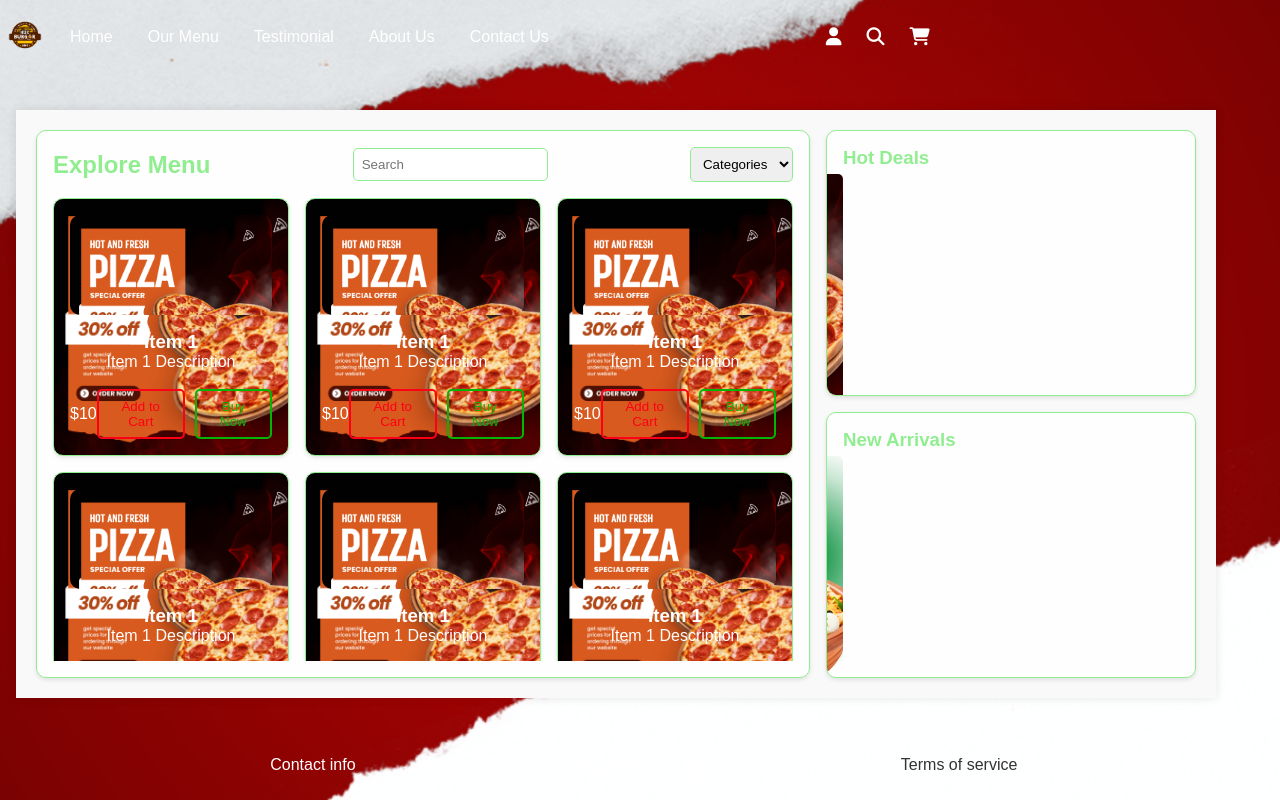
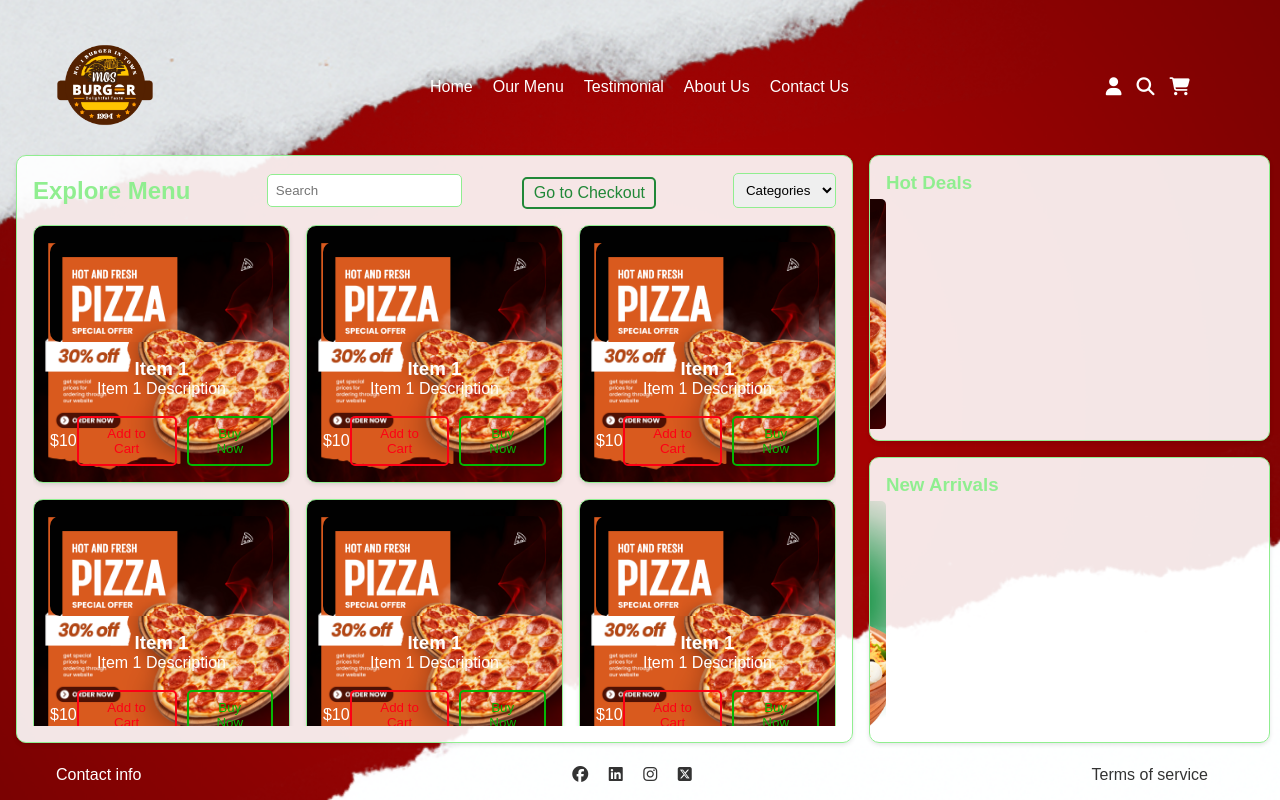
Before and after one commit to isuruwijewardhana/MOS-BURGERS-Web, a plain HTML site: page menu.html in a window 1280 px wide. Drawn offline with Linux system fonts and the light colour scheme.

Commit message:
seventh commit

```diff
--- a/app.js
+++ b/app.js
@@ -50,3 +50,11 @@ document.addEventListener('DOMContentLoaded', function() {
         setInterval(showNextNewItem, 3000);
     }
 });
+
+document.addEventListener('DOMContentLoaded', function() {
+    const checkoutButtonMenu = document.getElementById('checkout-button-menu');
+
+    checkoutButtonMenu.addEventListener('click', function() {
+        window.location.href = 'checkout.html';
+    });
+});
--- a/menu.html
+++ b/menu.html
@@ -34,6 +34,9 @@
                 <div class="menu-header">
                     <h2>Explore Menu</h2>
                     <input type="text" placeholder="Search">
+                    <div class="checkout-section">
+                        <button id="checkout-button-menu">&nbsp;Go to Checkout&nbsp;</button>
+                    </div>
                     <select>
                         <option value="categories">Categories</option>
                     </select>
--- a/styles.css
+++ b/styles.css
@@ -505,6 +505,30 @@ footer.secondary {
     text-align: right;
 }
 
+.checkout-section {
+    display: flex;
+    justify-content: center;
+    margin-top: 5px;
+}
+
+#checkout-button-menu {
+    padding: 5px 5px;
+    border: none;
+    background-color: transparent;
+    color: #218838;
+    font-size: 1em;
+    border: 2px solid;
+    border-radius: 5px;
+    border-color: #218838;
+    cursor: pointer;
+}
+
+#checkout-button-menu:hover {
+    background-color: #218838;
+    color: #ffffff;
+}
+
+
 /* testimonial page css styles  */
 
 * {
@@ -662,12 +686,12 @@ body.body-checkout {
 }
 
 .header-checkout {
-    background-color: #333;
+    background-color: transparent;
     color: white;
     padding: 10px 0;
 }
 
-.header-container {
+/* .header-container {
     display: flex;
     justify-content: space-between;
     align-items: center;
@@ -703,9 +727,9 @@ body.body-checkout {
     color: white;
     margin-left: 10px;
     text-decoration: none;
-}
+} */
 
-.container {
+.container-checkout {
     max-width: 1200px;
     margin: 20px auto;
     padding: 20px;
@@ -769,22 +793,22 @@ body.body-checkout {
     background-color: #218838;
 }
 
-.secondary {
+.secondary-checkout {
     background-color: #333;
     color: white;
     padding: 20px 0;
 }
 
-.secondary .contact-info, .secondary .terms {
+.secondary-checkout .contact-info, .secondary-checkout .terms {
     text-align: center;
     margin-bottom: 10px;
 }
 
-.secondary .social-links {
+.secondary-checkout .social-links {
     text-align: center;
 }
 
-.secondary .social-links a {
+.secondary-checkout .social-links a {
     color: white;
     margin: 0 5px;
     text-decoration: none;
```
Also changed, not shown: checkout.html (+2 -2 lines), index.html (+1 -1 lines).
